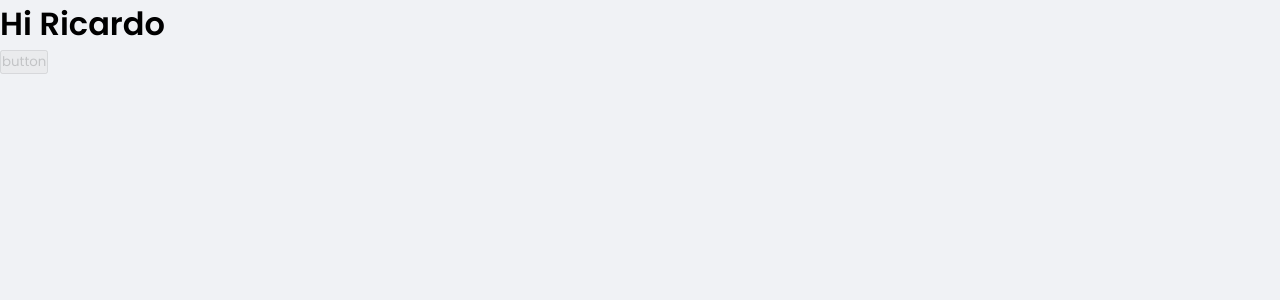
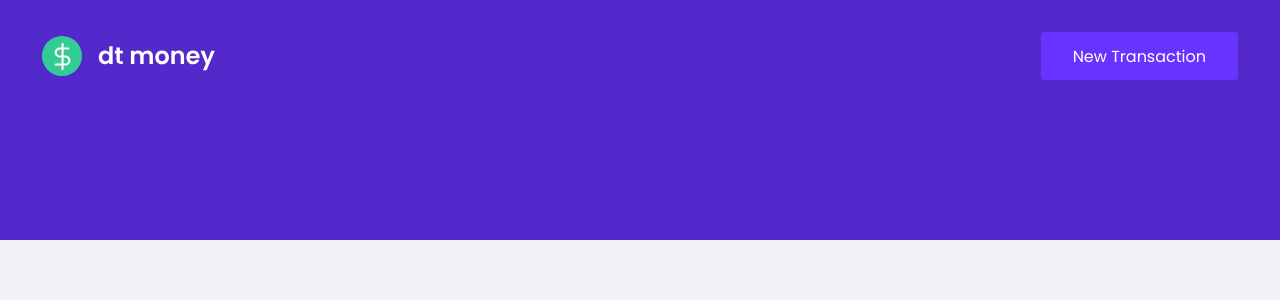
Before and after one commit to ricardoferreirades/dtmoney, a React (Create React App) app: page / in a window 1280 px wide. Shown: the top 300 px of the page. Built offline with nearby package versions, Linux system fonts and the light colour scheme.

Commit message:
chore: add header compoennt
Signed-off-by: Ricardo Ferreira <ricardoferreirades@gmail.com>

```diff
--- a/src/App.tsx
+++ b/src/App.tsx
@@ -1,14 +1,10 @@
+import { Header } from "./components/header";
 import { GlobalStyle } from "./styles/global";
 
 export function App() {
   return (
     <div className="App">
-      <h1>Hi Ricardo</h1>
-
-      <button type="button" disabled={true}>
-        button
-      </button>
-
+      <Header />
       <GlobalStyle />
     </div>
   );
--- /dev/null
+++ b/src/components/header/index.tsx
@@ -0,0 +1,12 @@
+import logoImg from "../../assets/logo.svg";
+import { Container, Content } from "./styles";
+export function Header() {
+  return (
+    <Container>
+      <Content>
+        <img src={logoImg} alt="dtmoney logo" />
+        <button type="button">New Transaction</button>
+      </Content>
+    </Container>
+  );
+}
--- /dev/null
+++ b/src/components/header/styles.ts
@@ -0,0 +1,30 @@
+import styled from "styled-components";
+
+export const Container = styled.header`
+  background: var(--blue);
+`;
+
+export const Content = styled.div`
+  max-width: 1228px;
+  margin: 0 auto;
+  padding: 2rem 1rem 10rem;
+  display: flex;
+  align-items: center;
+  justify-content: space-between;
+
+  button {
+    font-size: 1rem;
+    color: #ffffff;
+    background: var(--blue-light);
+    border: 0;
+    padding: 0 2rem;
+    border-radius: 0.25rem;
+    height: 3rem;
+
+    transition: filter 0.2s;
+
+    &:hover {
+      filter: brightness(0.9);
+    }
+  }
+`;
```
